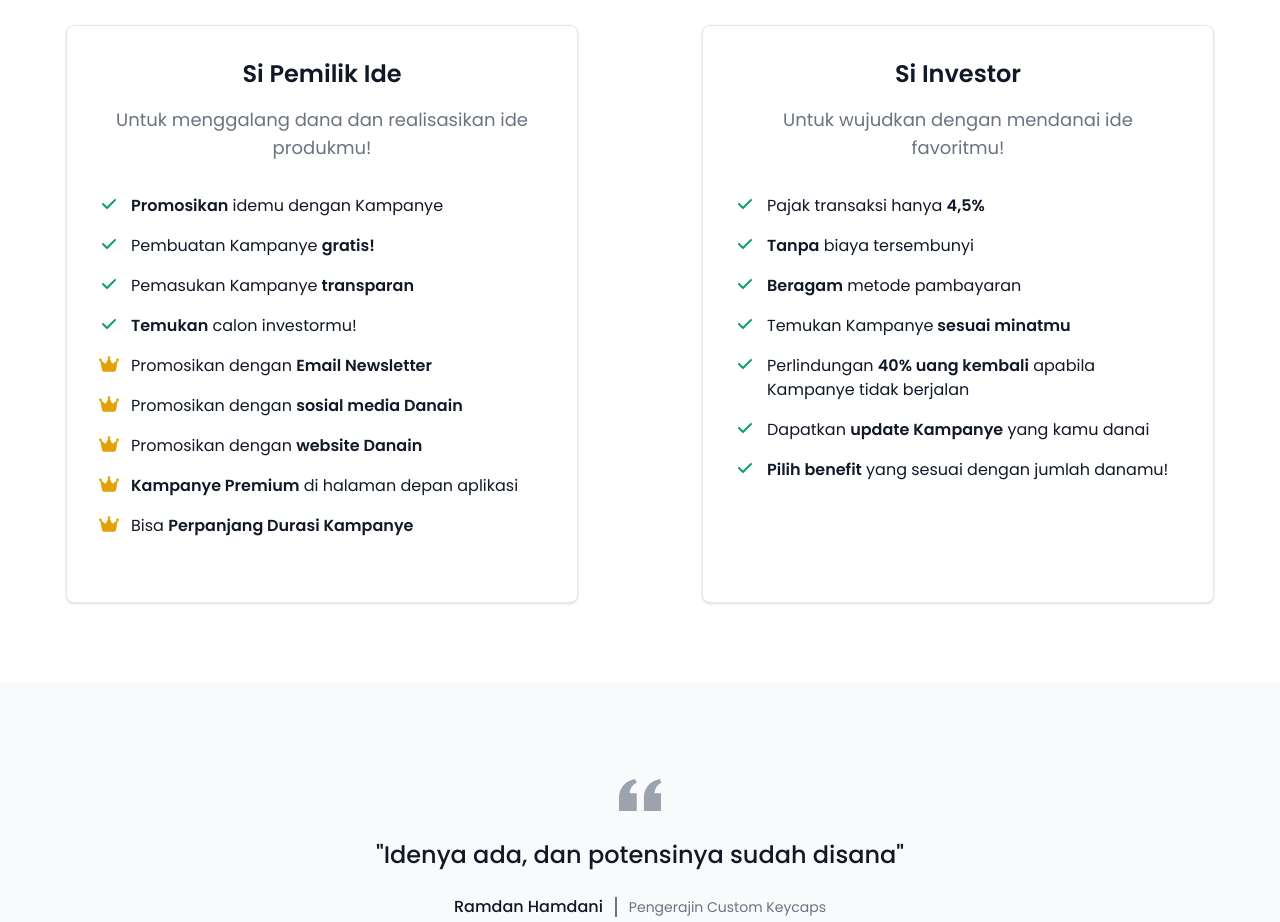
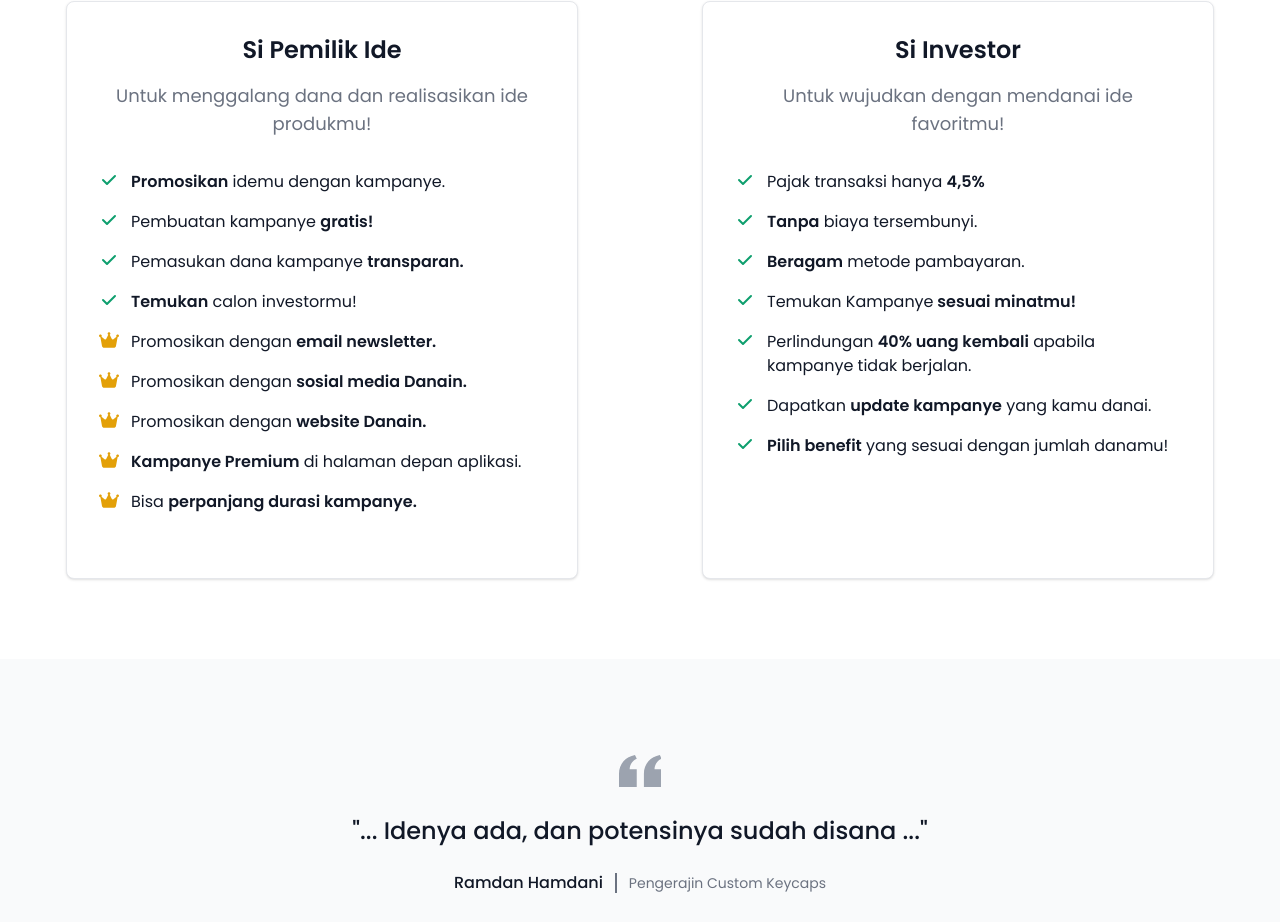
Before and after one commit to Knoxberg/Danain-LP, a website: page index.html in a window 1280 px wide. Shown: the part 3011-3933 px from the top of the page. Drawn offline with nearby package versions, Linux system fonts and the light colour scheme.

Commit message:
Public Update 1.1

```diff
--- a/index.html
+++ b/index.html
@@ -1,7 +1,6 @@
 <!DOCTYPE html>
 <html lang="en" class="scroll-smooth">
 <head>
-    <link rel="canonical" href="https://demo.themesberg.com/landwind/" />
     <meta charset="UTF-8">
     <meta http-equiv="X-UA-Compatible" content="IE=edge">
     <meta name="viewport" content="width=device-width, initial-scale=1.0">
@@ -185,7 +184,7 @@
                 <div>
                     <svg class="w-10 h-10 mb-2 text-blue-500 md:w-12 md:h-12 dark:text-purple-500" fill="currentColor" viewBox="0 0 20 20" xmlns="http://www.w3.org/2000/svg"><path d="M3 1a1 1 0 000 2h1.22l.305 1.222a.997.997 0 00.01.042l1.358 5.43-.893.892C3.74 11.846 4.632 14 6.414 14H15a1 1 0 000-2H6.414l1-1H14a1 1 0 00.894-.553l3-6A1 1 0 0017 3H6.28l-.31-1.243A1 1 0 005 1H3zM16 16.5a1.5 1.5 0 11-3 0 1.5 1.5 0 013 0zM6.5 18a1.5 1.5 0 100-3 1.5 1.5 0 000 3z"></path></svg>
                     <h3 class="mb-2 text-2xl font-bold dark:text-white">Rendah Pajak Platform</h3>
-                    <p class="font-light text-gray-500 dark:text-gray-400">Pajak Platform hanya 4,5% hal ini memastikan agar dukunganmu </p>
+                    <p class="font-light text-gray-500 dark:text-gray-400">Pajak platform hanya 4,5%.</p>
                 </div>
             </div>
         </div>
@@ -209,17 +208,17 @@
                         <li class="flex items-start space-x-3">
                             <!-- Icon -->
                             <svg class="flex-shrink-0 w-5 h-5 text-green-500 dark:text-green-400" fill="currentColor" viewBox="0 0 20 20" xmlns="http://www.w3.org/2000/svg"><path fill-rule="evenodd" d="M16.707 5.293a1 1 0 010 1.414l-8 8a1 1 0 01-1.414 0l-4-4a1 1 0 011.414-1.414L8 12.586l7.293-7.293a1 1 0 011.414 0z" clip-rule="evenodd"></path></svg>
-                            <span><span class="font-semibold">Promosikan</span> idemu dengan Kampanye</span>
+                            <span><span class="font-semibold">Promosikan</span> idemu dengan kampanye.</span>
                         </li>
                         <li class="flex items-start space-x-3">
                             <!-- Icon -->
                             <svg class="flex-shrink-0 w-5 h-5 text-green-500 dark:text-green-400" fill="currentColor" viewBox="0 0 20 20" xmlns="http://www.w3.org/2000/svg"><path fill-rule="evenodd" d="M16.707 5.293a1 1 0 010 1.414l-8 8a1 1 0 01-1.414 0l-4-4a1 1 0 011.414-1.414L8 12.586l7.293-7.293a1 1 0 011.414 0z" clip-rule="evenodd"></path></svg>
-                            <span>Pembuatan Kampanye <span class="font-semibold">gratis!</span></span>
+                            <span>Pembuatan kampanye <span class="font-semibold">gratis!</span></span>
                         </li>
                         <li class="flex items-start space-x-3">
                             <!-- Icon -->
                             <svg class="flex-shrink-0 w-5 h-5 text-green-500 dark:text-green-400" fill="currentColor" viewBox="0 0 20 20" xmlns="http://www.w3.org/2000/svg"><path fill-rule="evenodd" d="M16.707 5.293a1 1 0 010 1.414l-8 8a1 1 0 01-1.414 0l-4-4a1 1 0 011.414-1.414L8 12.586l7.293-7.293a1 1 0 011.414 0z" clip-rule="evenodd"></path></svg>
-                            <span>Pemasukan Kampanye <span class="font-semibold">transparan</span></span>
+                            <span>Pemasukan dana kampanye <span class="font-semibold">transparan.</span></span>
                         </li>
                         <li class="flex items-start space-x-3">
                             <!-- Icon -->
@@ -229,27 +228,27 @@
                         <li class="flex items-start space-x-3">
                             <!-- Icon -->
                             <svg class="flex-shrink-0 w-5 h-5 text-yellow-400" fill="currentColor" viewBox="0 0 576 512" xmlns="http://www.w3.org/2000/svg"><path fill-rule="evenodd" d="M309 106c11.4-7 19-19.7 19-34c0-22.1-17.9-40-40-40s-40 17.9-40 40c0 14.4 7.6 27 19 34L209.7 220.6c-9.1 18.2-32.7 23.4-48.6 10.7L72 160c5-6.7 8-15 8-24c0-22.1-17.9-40-40-40S0 113.9 0 136s17.9 40 40 40c.2 0 .5 0 .7 0L86.4 427.4c5.5 30.4 32 52.6 63 52.6H426.6c30.9 0 57.4-22.1 63-52.6L535.3 176c.2 0 .5 0 .7 0c22.1 0 40-17.9 40-40s-17.9-40-40-40s-40 17.9-40 40c0 9 3 17.3 8 24l-89.1 71.3c-15.9 12.7-39.5 7.5-48.6-10.7L309 106z" clip-rule="evenodd"></path></svg>
-                            <span>Promosikan dengan <span class="font-semibold">Email Newsletter</span></span>
+                            <span>Promosikan dengan <span class="font-semibold">email newsletter.</span></span>
                         </li>
                         <li class="flex items-start space-x-3">
                             <!-- Icon -->
                             <svg class="flex-shrink-0 w-5 h-5 text-yellow-400" fill="currentColor" viewBox="0 0 576 512" xmlns="http://www.w3.org/2000/svg"><path fill-rule="evenodd" d="M309 106c11.4-7 19-19.7 19-34c0-22.1-17.9-40-40-40s-40 17.9-40 40c0 14.4 7.6 27 19 34L209.7 220.6c-9.1 18.2-32.7 23.4-48.6 10.7L72 160c5-6.7 8-15 8-24c0-22.1-17.9-40-40-40S0 113.9 0 136s17.9 40 40 40c.2 0 .5 0 .7 0L86.4 427.4c5.5 30.4 32 52.6 63 52.6H426.6c30.9 0 57.4-22.1 63-52.6L535.3 176c.2 0 .5 0 .7 0c22.1 0 40-17.9 40-40s-17.9-40-40-40s-40 17.9-40 40c0 9 3 17.3 8 24l-89.1 71.3c-15.9 12.7-39.5 7.5-48.6-10.7L309 106z" clip-rule="evenodd"></path></svg>
-                            <span>Promosikan dengan <span class="font-semibold">sosial media Danain</span></span>
+                            <span>Promosikan dengan <span class="font-semibold">sosial media Danain.</span></span>
                         </li>
                         <li class="flex items-start space-x-3">
                             <!-- Icon -->
                             <svg class="flex-shrink-0 w-5 h-5 text-yellow-400" fill="currentColor" viewBox="0 0 576 512" xmlns="http://www.w3.org/2000/svg"><path fill-rule="evenodd" d="M309 106c11.4-7 19-19.7 19-34c0-22.1-17.9-40-40-40s-40 17.9-40 40c0 14.4 7.6 27 19 34L209.7 220.6c-9.1 18.2-32.7 23.4-48.6 10.7L72 160c5-6.7 8-15 8-24c0-22.1-17.9-40-40-40S0 113.9 0 136s17.9 40 40 40c.2 0 .5 0 .7 0L86.4 427.4c5.5 30.4 32 52.6 63 52.6H426.6c30.9 0 57.4-22.1 63-52.6L535.3 176c.2 0 .5 0 .7 0c22.1 0 40-17.9 40-40s-17.9-40-40-40s-40 17.9-40 40c0 9 3 17.3 8 24l-89.1 71.3c-15.9 12.7-39.5 7.5-48.6-10.7L309 106z" clip-rule="evenodd"></path></svg>
-                            <span>Promosikan dengan <span class="font-semibold">website Danain</span></span>
+                            <span>Promosikan dengan <span class="font-semibold">website Danain.</span></span>
                         </li>
                         <li class="flex items-start space-x-3">
                             <!-- Icon -->
                             <svg class="flex-shrink-0 w-5 h-5 text-yellow-400" fill="currentColor" viewBox="0 0 576 512" xmlns="http://www.w3.org/2000/svg"><path fill-rule="evenodd" d="M309 106c11.4-7 19-19.7 19-34c0-22.1-17.9-40-40-40s-40 17.9-40 40c0 14.4 7.6 27 19 34L209.7 220.6c-9.1 18.2-32.7 23.4-48.6 10.7L72 160c5-6.7 8-15 8-24c0-22.1-17.9-40-40-40S0 113.9 0 136s17.9 40 40 40c.2 0 .5 0 .7 0L86.4 427.4c5.5 30.4 32 52.6 63 52.6H426.6c30.9 0 57.4-22.1 63-52.6L535.3 176c.2 0 .5 0 .7 0c22.1 0 40-17.9 40-40s-17.9-40-40-40s-40 17.9-40 40c0 9 3 17.3 8 24l-89.1 71.3c-15.9 12.7-39.5 7.5-48.6-10.7L309 106z" clip-rule="evenodd"></path></svg>
-                            <span><span class="font-semibold">Kampanye Premium</span> di halaman depan aplikasi</span>
+                            <span><span class="font-semibold">Kampanye Premium</span> di halaman depan aplikasi.</span>
                         </li>
                         <li class="flex items-start space-x-3">
                             <!-- Icon -->
                             <svg class="flex-shrink-0 w-5 h-5 text-yellow-400" fill="currentColor" viewBox="0 0 576 512" xmlns="http://www.w3.org/2000/svg"><path fill-rule="evenodd" d="M309 106c11.4-7 19-19.7 19-34c0-22.1-17.9-40-40-40s-40 17.9-40 40c0 14.4 7.6 27 19 34L209.7 220.6c-9.1 18.2-32.7 23.4-48.6 10.7L72 160c5-6.7 8-15 8-24c0-22.1-17.9-40-40-40S0 113.9 0 136s17.9 40 40 40c.2 0 .5 0 .7 0L86.4 427.4c5.5 30.4 32 52.6 63 52.6H426.6c30.9 0 57.4-22.1 63-52.6L535.3 176c.2 0 .5 0 .7 0c22.1 0 40-17.9 40-40s-17.9-40-40-40s-40 17.9-40 40c0 9 3 17.3 8 24l-89.1 71.3c-15.9 12.7-39.5 7.5-48.6-10.7L309 106z" clip-rule="evenodd"></path></svg>
-                            <span>Bisa <span class="font-semibold">Perpanjang Durasi Kampanye</span></span>
+                            <span>Bisa <span class="font-semibold">perpanjang durasi kampanye.</span></span>
                         </li>
                     </ul>
                 </div>
@@ -268,27 +267,27 @@
                         <li class="flex items-start space-x-3">
                             <!-- Icon -->
                             <svg class="flex-shrink-0 w-5 h-5 text-green-500 dark:text-green-400" fill="currentColor" viewBox="0 0 20 20" xmlns="http://www.w3.org/2000/svg"><path fill-rule="evenodd" d="M16.707 5.293a1 1 0 010 1.414l-8 8a1 1 0 01-1.414 0l-4-4a1 1 0 011.414-1.414L8 12.586l7.293-7.293a1 1 0 011.414 0z" clip-rule="evenodd"></path></svg>
-                            <span><span class="font-semibold">Tanpa</span> biaya tersembunyi</span>
+                            <span><span class="font-semibold">Tanpa</span> biaya tersembunyi.</span>
                         </li>
                         <li class="flex items-start space-x-3">
                             <!-- Icon -->
                             <svg class="flex-shrink-0 w-5 h-5 text-green-500 dark:text-green-400" fill="currentColor" viewBox="0 0 20 20" xmlns="http://www.w3.org/2000/svg"><path fill-rule="evenodd" d="M16.707 5.293a1 1 0 010 1.414l-8 8a1 1 0 01-1.414 0l-4-4a1 1 0 011.414-1.414L8 12.586l7.293-7.293a1 1 0 011.414 0z" clip-rule="evenodd"></path></svg>
-                            <span><span class="font-semibold">Beragam</span> metode pambayaran</span>
+                            <span><span class="font-semibold">Beragam</span> metode pambayaran.</span>
                         </li>
                         <li class="flex items-start space-x-3">
                             <!-- Icon -->
                             <svg class="flex-shrink-0 w-5 h-5 text-green-500 dark:text-green-400" fill="currentColor" viewBox="0 0 20 20" xmlns="http://www.w3.org/2000/svg"><path fill-rule="evenodd" d="M16.707 5.293a1 1 0 010 1.414l-8 8a1 1 0 01-1.414 0l-4-4a1 1 0 011.414-1.414L8 12.586l7.293-7.293a1 1 0 011.414 0z" clip-rule="evenodd"></path></svg>
-                            <span>Temukan Kampanye<span class="font-semibold"> sesuai minatmu</span></span>
+                            <span>Temukan Kampanye<span class="font-semibold"> sesuai minatmu!</span></span>
                         </li>
                         <li class="flex items-start space-x-3">
                             <!-- Icon -->
                             <svg class="flex-shrink-0 w-5 h-5 text-green-500 dark:text-green-400" fill="currentColor" viewBox="0 0 20 20" xmlns="http://www.w3.org/2000/svg"><path fill-rule="evenodd" d="M16.707 5.293a1 1 0 010 1.414l-8 8a1 1 0 01-1.414 0l-4-4a1 1 0 011.414-1.414L8 12.586l7.293-7.293a1 1 0 011.414 0z" clip-rule="evenodd"></path></svg>
-                            <span>Perlindungan <span class="font-semibold">40% uang kembali</span> apabila Kampanye tidak berjalan</span>
+                            <span>Perlindungan <span class="font-semibold">40% uang kembali</span> apabila kampanye tidak berjalan.</span>
                         </li>
                         <li class="flex items-start space-x-3">
                             <!-- Icon -->
                             <svg class="flex-shrink-0 w-5 h-5 text-green-500 dark:text-green-400" fill="currentColor" viewBox="0 0 20 20" xmlns="http://www.w3.org/2000/svg"><path fill-rule="evenodd" d="M16.707 5.293a1 1 0 010 1.414l-8 8a1 1 0 01-1.414 0l-4-4a1 1 0 011.414-1.414L8 12.586l7.293-7.293a1 1 0 011.414 0z" clip-rule="evenodd"></path></svg>
-                            <span>Dapatkan <span class="font-semibold">update Kampanye</span> yang kamu danai</span>
+                            <span>Dapatkan <span class="font-semibold">update kampanye</span> yang kamu danai.</span>
                         </li>
                         <li class="flex items-start space-x-3">
                             <!-- Icon -->
@@ -309,7 +308,7 @@
                     <path d="M14.017 18L14.017 10.609C14.017 4.905 17.748 1.039 23 0L23.995 2.151C21.563 3.068 20 5.789 20 8H24V18H14.017ZM0 18V10.609C0 4.905 3.748 1.038 9 0L9.996 2.151C7.563 3.068 6 5.789 6 8H9.983L9.983 18L0 18Z" fill="currentColor"/>
                 </svg>
                 <blockquote>
-                    <p class="text-xl font-medium text-gray-900 md:text-2xl dark:text-white">"Idenya ada, dan potensinya sudah disana"</p>
+                    <p class="text-xl font-medium text-gray-900 md:text-2xl dark:text-white">"... Idenya ada, dan potensinya sudah disana ..."</p>
                 </blockquote>
                 <figcaption class="flex items-center justify-center mt-6 space-x-3">
                     <div class="flex items-center divide-x-2 divide-gray-500 dark:divide-gray-700">
@@ -372,7 +371,7 @@
                             <p class="mb-2 text-gray-500 dark:text-gray-400"> Kami memastikan bahwa setiap kampanye yang dipilih telah melalui proses seleksi dan verifikasi yang ketat. Namun, jika kampanye tidak berjalan, Anda akan memperoleh pengembalian sebagian dana Anda. Kami akan menghubungi Anda dan menjelaskan detail terkait penggunaan dana yang sudah Anda investasikan.</p>
                             <p class="mb-2 text-gray-500 dark:text-gray-400"> Berikut adalah MoU yang harus disepakati oleh pemilik kampanye sebelum kampanye tersebut diverifikasi oleh Danain:</p>
                             <ul class="pl-5 text-gray-500 list-disc dark:text-gray-400">
-                                <li><a href="#" class="text-blue-500 dark:text-purple-500 hover:underline">Lihat Surat Perjanjian dan Kesepakatan disini</a></li>
+                                <li><a href="https://s3-jak01.storageraya.com/danain/SURAT PERJANJIAN PEMILIK KAMPANYE DANAIN.pdf" class="text-blue-500 dark:text-purple-500 hover:underline">Lihat Surat Perjanjian dan Kesepakatan disini</a></li>
                             </ul>
                         </div>
                     </div>
```
Also changed, not shown: kampanye.html (+1 -1 lines).
